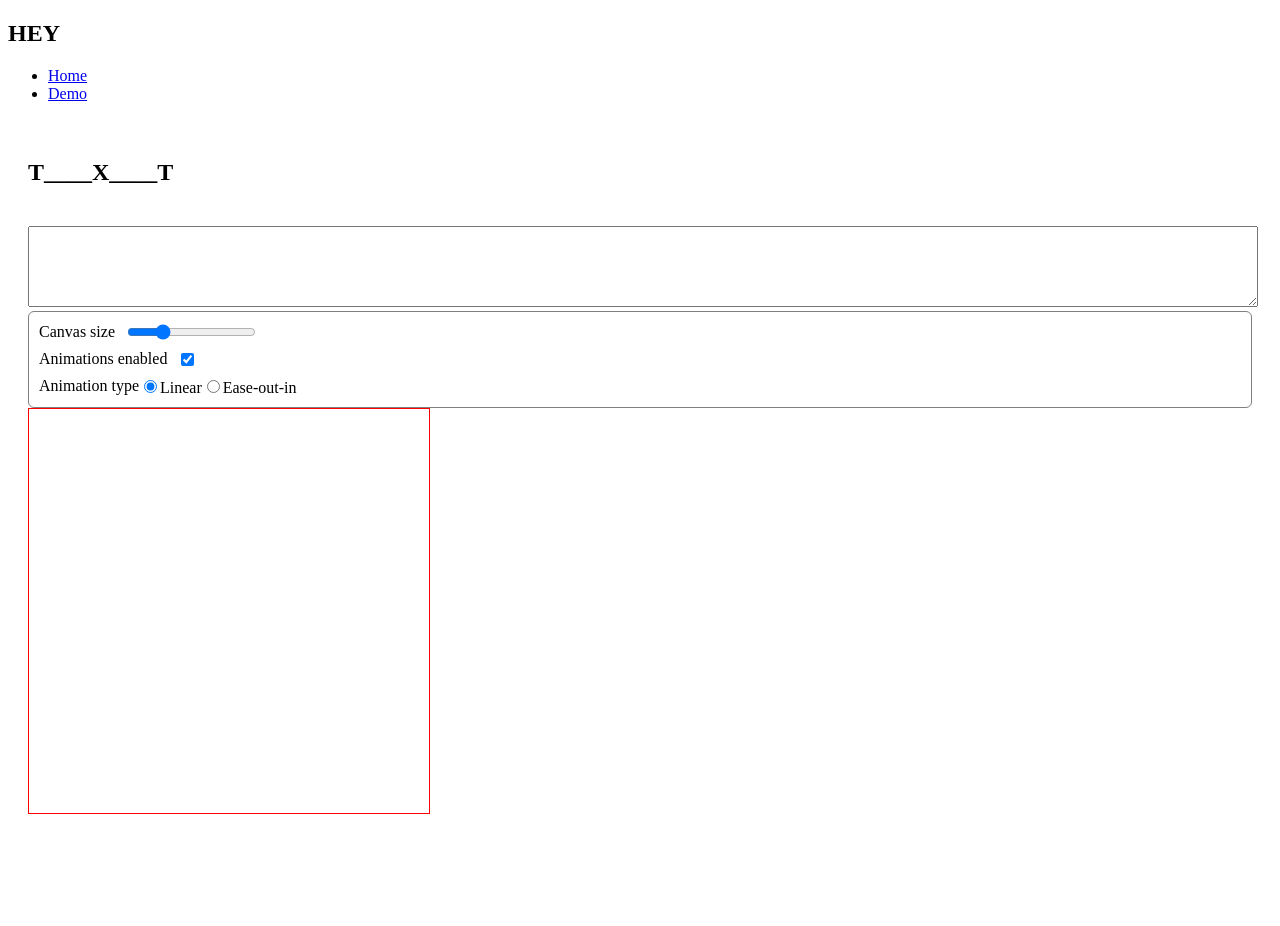
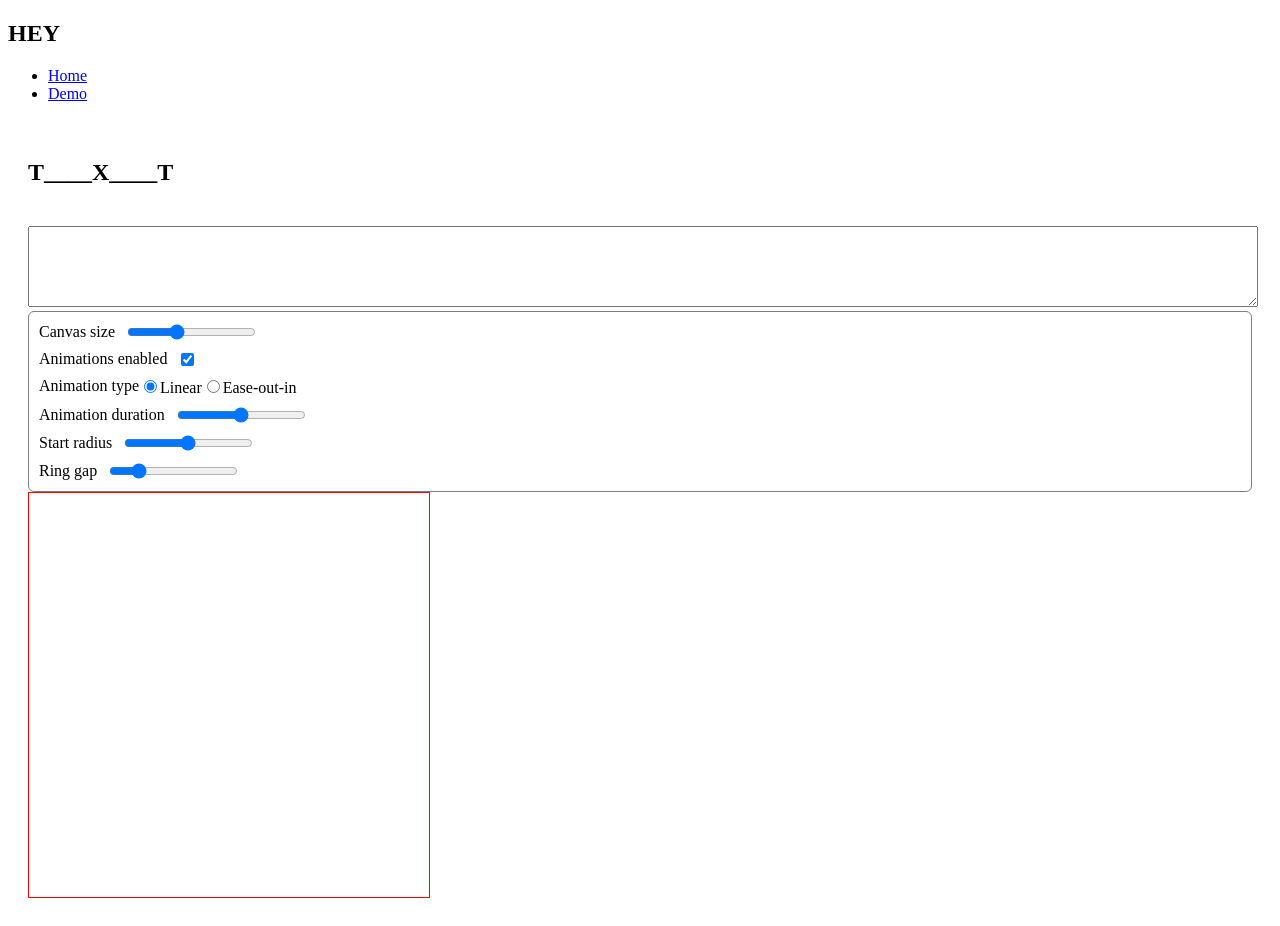
Before and after one commit to evad1n/cipher, a Next.js app: page /cipher/ in a window 1280 px wide. Before the commit the page ends 842 px from the top, so only its background shows below. Built offline with nearby package versions, Linux system fonts and the light colour scheme.

Commit message:
debounce all options

```diff
--- a/src/components/Translator.tsx
+++ b/src/components/Translator.tsx
@@ -1,9 +1,13 @@
 import { AnimationType } from '@/scripts/AnimationGroup';
+import { DEFAULT_CIPHER_OPTIONS } from '@/scripts/Cipher';
 import { useEffect, useMemo, useRef, useState } from 'react';
 import {
   CipherStream,
   CipherStreamOptionsUpdate,
+  DEFAULT_CIPHER_STREAM_OPTIONS,
 } from '../scripts/CipherStream';
+
+import { useDebounce } from 'use-debounce';
 
 const ID = 'cipher-parent';
 
@@ -11,10 +15,21 @@ export const Translator = () => {
   const [input, setInput] = useState('');
 
   // Group options
-  const [canvasSize, setCanvasSize] = useState(400);
+  const [canvasSize, setCanvasSize] = useState(
+    DEFAULT_CIPHER_STREAM_OPTIONS.canvasSize
+  );
   // Individual options
-  const [animationsEnabled, setAnimationsEnabled] = useState(true);
-  const [animationType, setAnimationType] = useState<AnimationType>('lerp');
+  const [animationsEnabled, setAnimationsEnabled] = useState(
+    DEFAULT_CIPHER_OPTIONS.animationsEnabled
+  );
+  const [animationType, setAnimationType] = useState<AnimationType>(
+    DEFAULT_CIPHER_OPTIONS.animationType
+  );
+  const [startRadius, setStartRadius] = useState(DEFAULT_CIPHER_OPTIONS.radius);
+  const [ringGap, setRingGap] = useState(DEFAULT_CIPHER_OPTIONS.gap);
+  const [animationDuration, setAnimationDuration] = useState(
+    DEFAULT_CIPHER_OPTIONS.animationDuration
+  );
 
   const currentOptions: CipherStreamOptionsUpdate = useMemo(
     () => ({
@@ -22,10 +37,22 @@ export const Translator = () => {
       individualOptions: {
         animationsEnabled,
         animationType,
+        gap: ringGap,
+        radius: startRadius,
+        animationDuration,
       },
     }),
-    [animationsEnabled, animationType, canvasSize]
+    [
+      canvasSize,
+      animationsEnabled,
+      animationType,
+      ringGap,
+      startRadius,
+      animationDuration,
+    ]
   );
+
+  const [debouncedCurrentOptions] = useDebounce(currentOptions, 200);
 
   const cipherStream = useRef(
     new CipherStream({
@@ -41,8 +68,8 @@ export const Translator = () => {
   }, [words]);
 
   useEffect(() => {
-    cipherStream.current.updateOptions(currentOptions);
-  }, [currentOptions]);
+    cipherStream.current.updateOptions(debouncedCurrentOptions);
+  }, [debouncedCurrentOptions]);
 
   return (
     <div>
@@ -59,11 +86,11 @@ export const Translator = () => {
           <span>Canvas size</span>
           <input
             type="range"
-            name="animation-group-progress"
-            id="animation-group-progress"
+            name="canvas-size"
+            id="canvas-size"
             value={canvasSize}
             onChange={e => setCanvasSize(parseInt(e.target.value, 10))}
-            min={200}
+            min={50}
             max={1000}
           />
         </label>
@@ -100,6 +127,39 @@ export const Translator = () => {
             Ease-out-in
           </label>
         </div>
+
+        <label>
+          <span>Animation duration</span>
+          <input
+            type="range"
+            value={animationDuration}
+            onChange={e => setAnimationDuration(parseInt(e.target.value, 10))}
+            min={10}
+            max={2000}
+          />
+        </label>
+
+        <label>
+          <span>Start radius</span>
+          <input
+            type="range"
+            value={startRadius}
+            onChange={e => setStartRadius(parseInt(e.target.value, 10))}
+            min={1}
+            max={100}
+          />
+        </label>
+
+        <label>
+          <span>Ring gap</span>
+          <input
+            type="range"
+            value={ringGap}
+            onChange={e => setRingGap(parseInt(e.target.value, 10))}
+            min={1}
+            max={100}
+          />
+        </label>
       </div>
       <div id={ID} className="cipher-stream"></div>
     </div>
```
Also changed, not shown: package.json (+6 -1 lines), .eslintrc.js, 1 other file (tests, documents, lock files or other folders).
